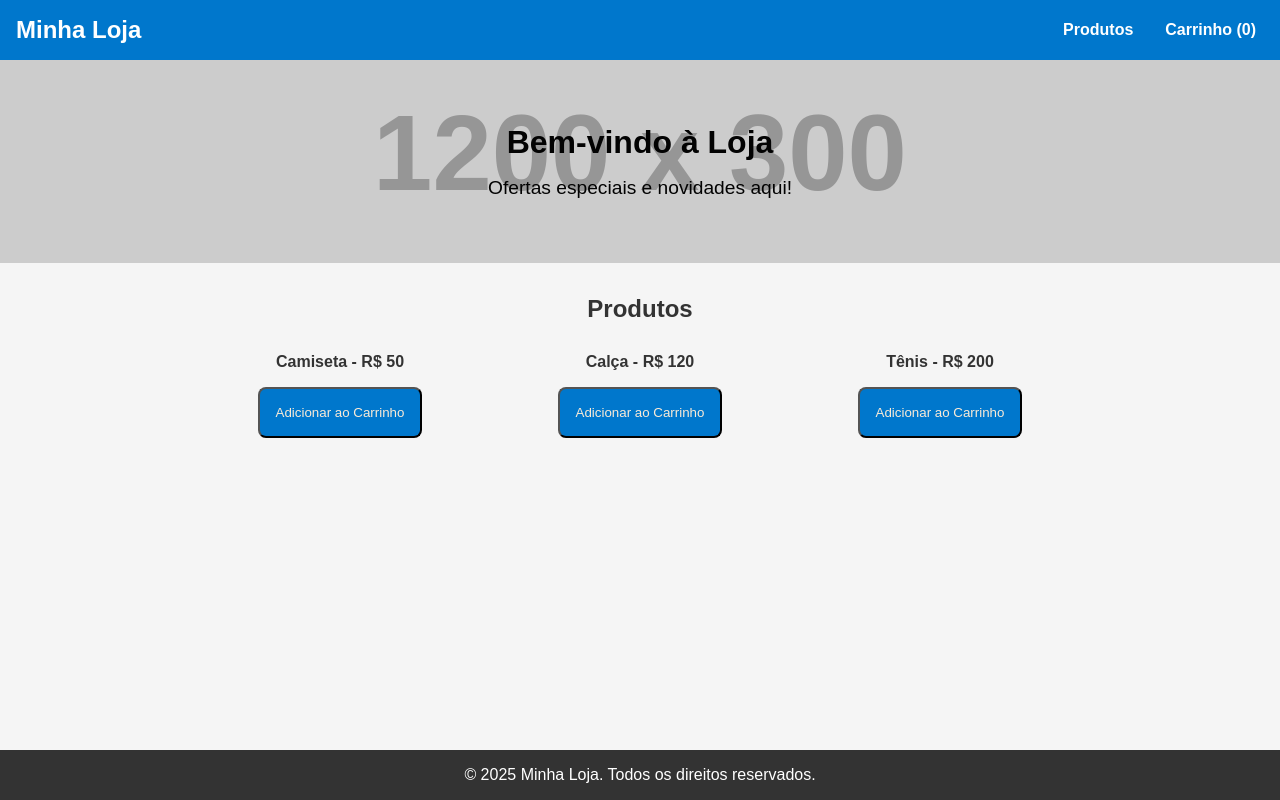
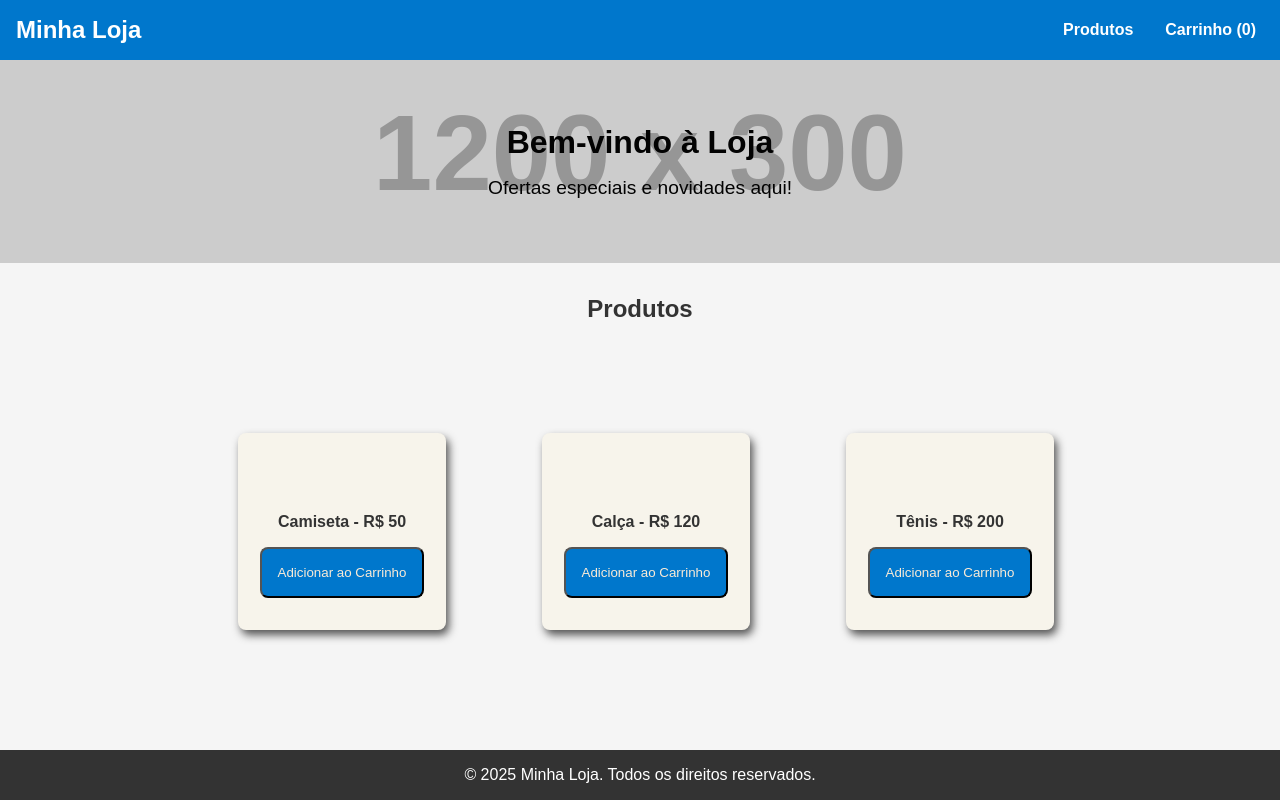
Before and after one commit to Vilander/projeto-loja, a React (Vite) app: page / in a window 1280 px wide. Built offline with nearby package versions, Linux system fonts and the light colour scheme.

Commit message:
Update styles.css

```diff
--- a/src/styles.css
+++ b/src/styles.css
@@ -88,6 +88,12 @@ main {
   flex-wrap: nowrap;
   align-items: center;
   font-weight: 600;
+  width: 13rem;
+  background-color: #ffecad26;
+  margin: 5rem 2rem;
+  padding: 5rem 0rem 1rem;
+  border-radius: 8px;
+  box-shadow: 3px 5px 8px 0px #555;
 }
 
 .prod-btn {
```
